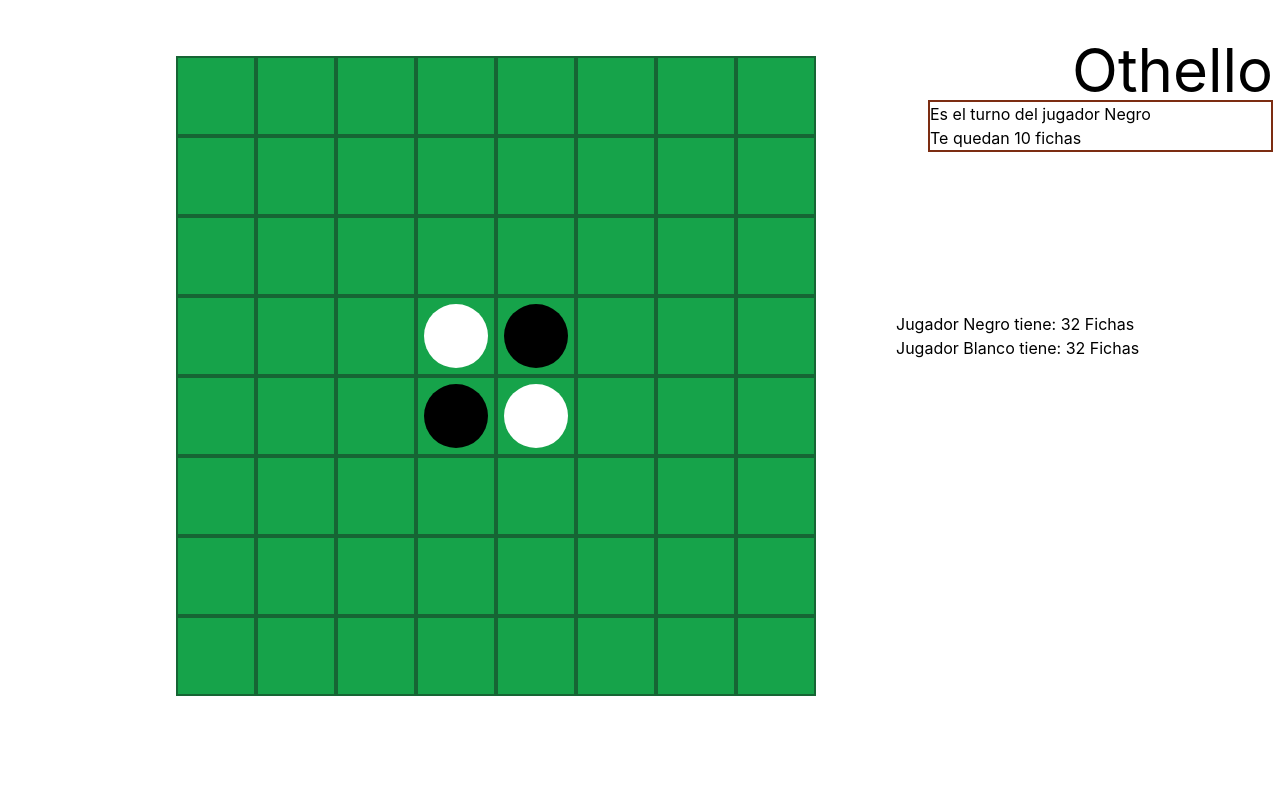
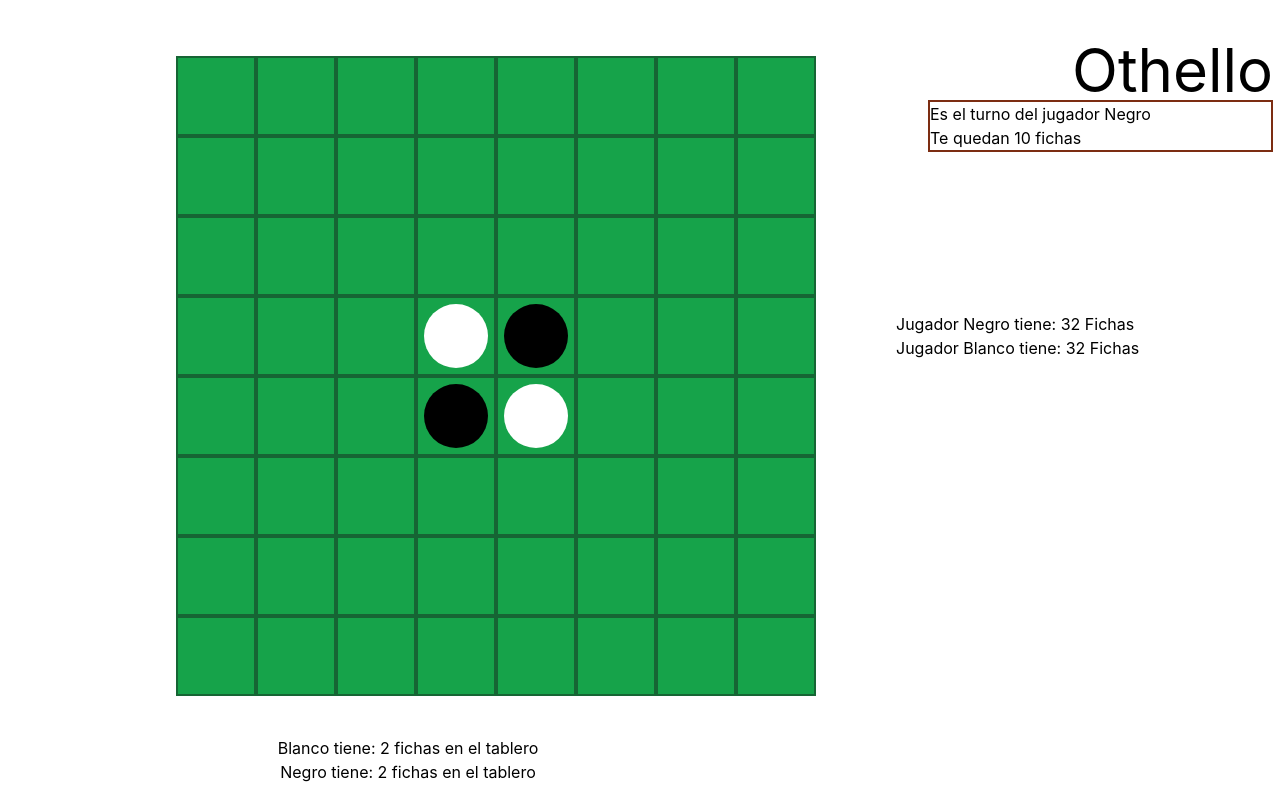
Before and after one commit to AngelaPatarroyo/othello-proyecto, a React (Create React App) app: page / in a window 1280 px wide. Built offline with nearby package versions, Linux system fonts and the light colour scheme.

Commit message:
counter included

```diff
--- a/package.json
+++ b/package.json
@@ -9,6 +9,7 @@
     "react": "^18.2.0",
     "react-dom": "^18.2.0",
     "react-scripts": "5.0.1",
+    "sweetalert": "^2.1.2",
     "web-vitals": "^2.1.4"
   },
   "scripts": {
--- a/src/components/Board.jsx
+++ b/src/components/Board.jsx
@@ -1,4 +1,6 @@
-import React, { useState } from "react";
+/* eslint-disable no-undef */
+import React, { useState, useEffect } from "react";
+
 
 /* false = turno blanco
     true = turno negro */
@@ -19,6 +21,28 @@
     [0, 0, 0, 0, 0, 0, 0, 0],
     [0, 0, 0, 0, 0, 0, 0, 0],
   ]);
+  const [whiteCount, setWhiteCount] = useState(0);
+  const [blackCount, setBlackCount] = useState(0);
+
+  useEffect(() => {
+    const white = matriz.reduce(
+      (acc, row) => acc + row.filter((val) => val === 1).length,
+      0
+    );
+    const black = matriz.reduce(
+      (acc, row) => acc + row.filter((val) => val === 2).length,
+      0
+    );
+    setWhiteCount(white);
+    setBlackCount(black);
+
+    // verifica si algún color alcanzó 32
+    if (white >= 32 || black >= 32) {
+      // aquí se puede detener el juego de alguna manera
+      alert(`El Ganador es: ${white >=32 ? 'Blanco' : 'Negro'}`);
+    }
+  }, [matriz, whiteCount, blackCount]);
+
 
 
   const checkTile = (x, y) => {
@@ -84,6 +108,7 @@
             newMatriz[i][j] = value;
           }
         }
+
         return newMatriz;
       });
     } else {
@@ -124,7 +149,8 @@
           ))}
         </div>
       ))}
-
+      <div className="mt-10 flex justify-center">Blanco tiene: {whiteCount} fichas en el tablero</div>
+      <div className=" flex justify-center">Negro tiene: {blackCount} fichas en el tablero</div>
     </div>
   );
 };
```
Also changed, not shown: 1 other file (tests, documents, lock files or other folders).
